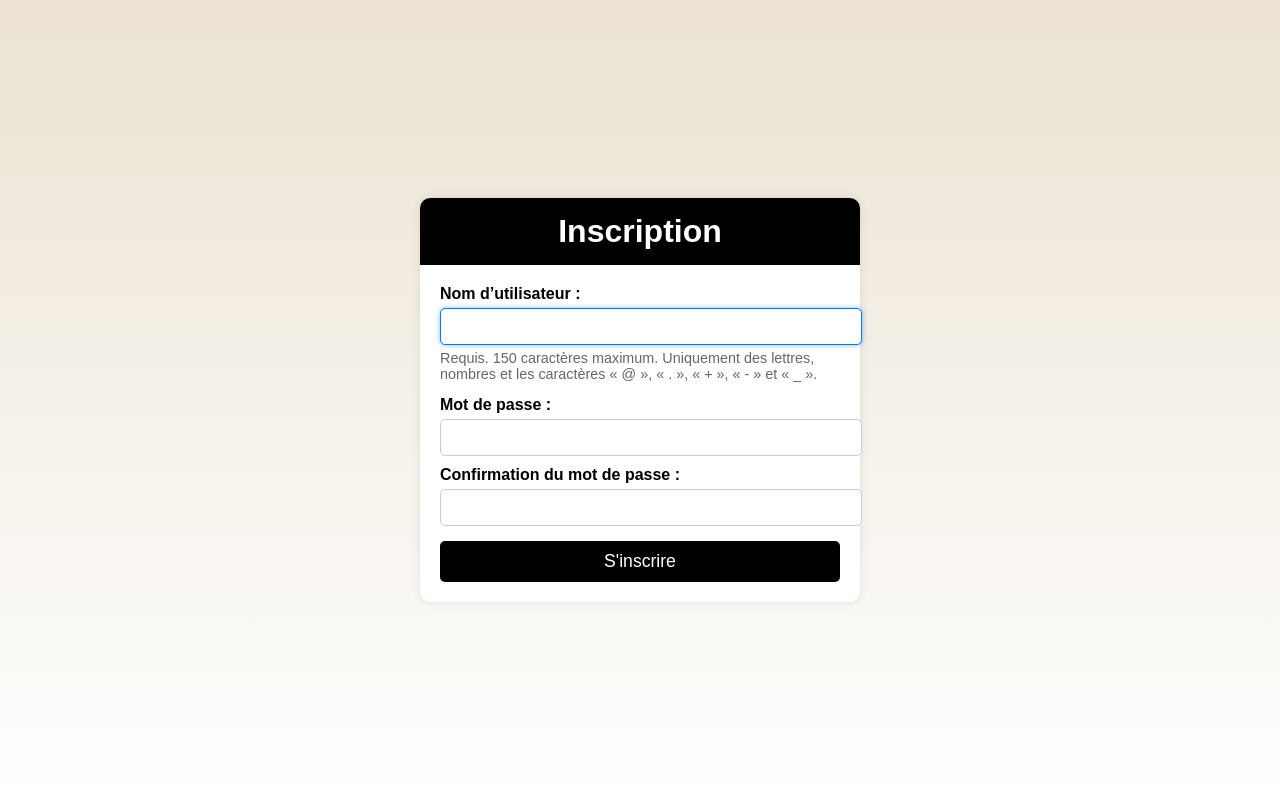
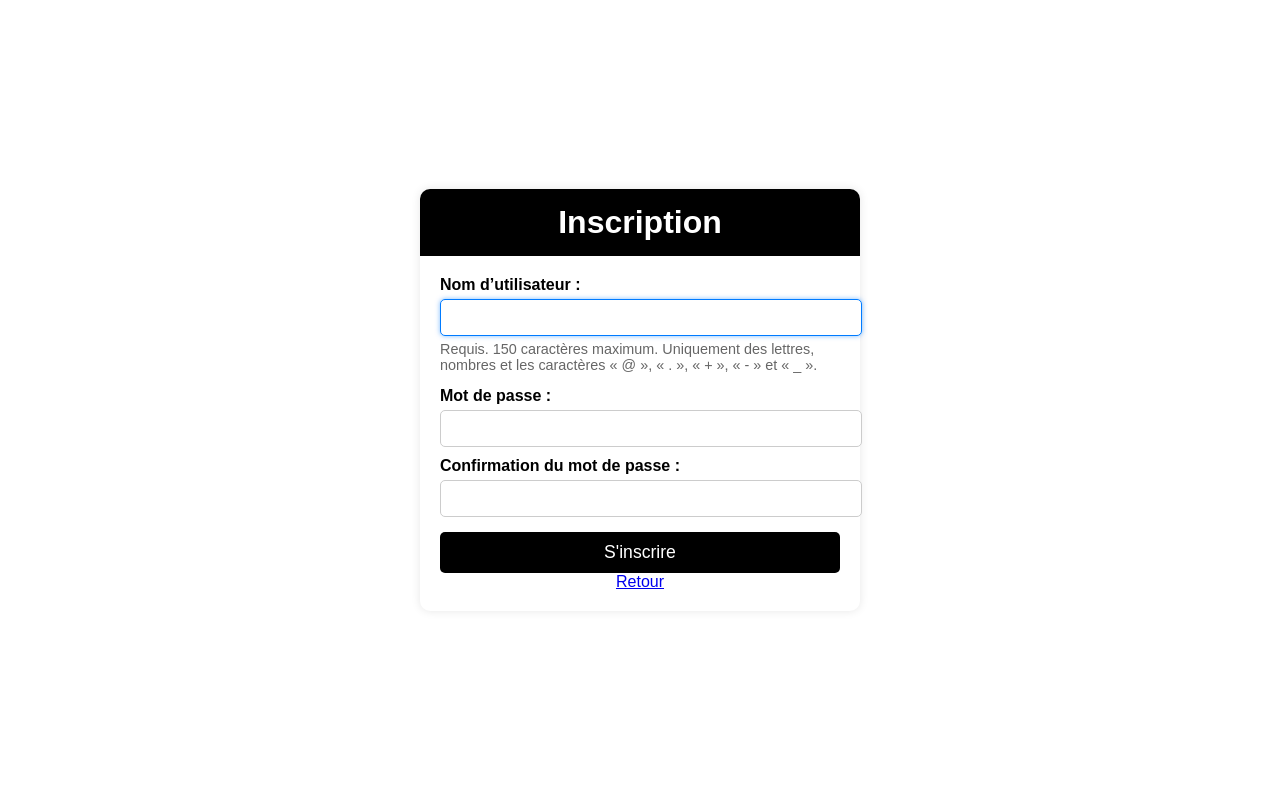
Before and after one commit to Oumar-3/projet_gestion_plainte, a Django app: page /inscription/ in a window 1280 px wide. Run offline with Django 5.2, Linux system fonts and the light colour scheme.

Commit message:
ajout de bouton retour

```diff
--- a/gestion_plaintes/plainte/templates/plainte/inscription.html
+++ b/gestion_plaintes/plainte/templates/plainte/inscription.html
@@ -34,7 +34,9 @@
             </div>
 
             <button type="submit">S'inscrire</button>
+
         </form>
+        <a href="{% url 'accueil' %}" type="submit">Retour</a>
     </div>
 </body>
 </html>
--- a/gestion_plaintes/plainte/templates/plainte/login.html
+++ b/gestion_plaintes/plainte/templates/plainte/login.html
@@ -14,6 +14,7 @@
             <button type="submit">Se connecter</button>
         </form>
         <p>Pas encore inscrit ? <a href="{% url 'inscription' %}">Créer un compte</a></p>
+        <a href="{% url 'accueil' %}" type="submit">Retour</a>
     </div>
 </body>
 </html>
--- a/gestion_plaintes/static/css/inscription.css
+++ b/gestion_plaintes/static/css/inscription.css
@@ -1,7 +1,7 @@
 /* Styles généraux */
 body {
     font-family: Arial, sans-serif;
-    background: linear-gradient(#EBE2D2, white);
+
     display: flex;
     justify-content: center;
     align-items: center;
```
Also changed, not shown: gestion_plaintes/db.sqlite3.
